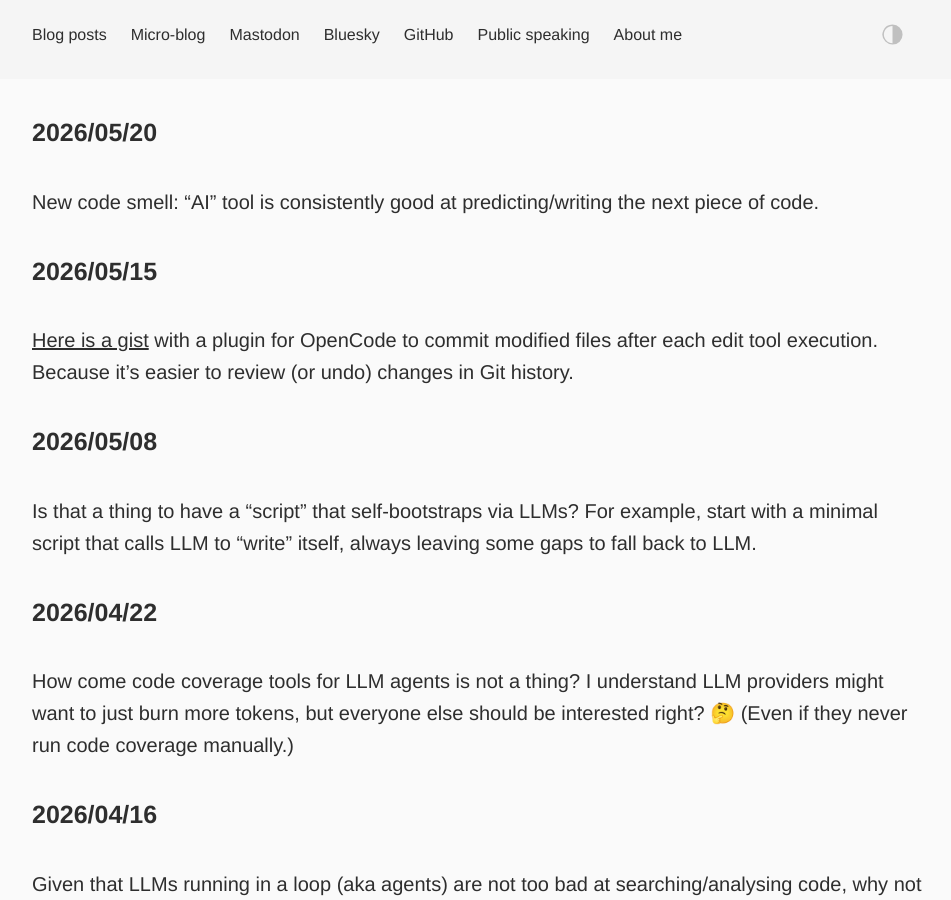
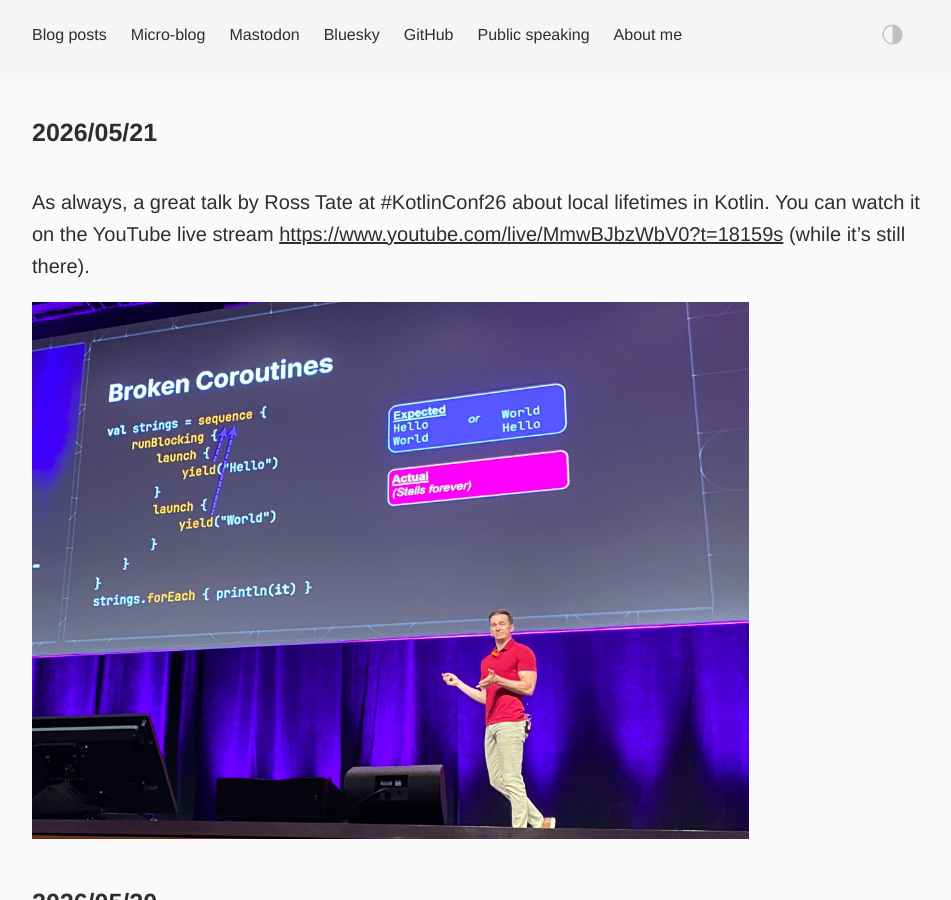
Before and after one commit to dkandalov/dkandalov.github.io, a Jekyll site: the page built from micro-blog.md, in a window 1280 px wide and 900 px high. Shown: the whole window, without its empty margins (160-1111 px from the left). Built offline with Jekyll 4.4.1, drawn with Linux system fonts in a browser that asks for light colours.

Commit message:
updated micro-blog

```diff
--- a/micro-blog.md
+++ b/micro-blog.md
@@ -2,6 +2,11 @@
 layout: post
 permalink: /micro-blog/
 ---
+
+#### 2026/05/21
+As always, a great talk by Ross Tate at #KotlinConf26 about local lifetimes in Kotlin. You can watch it on the YouTube live stream <https://www.youtube.com/live/MmwBJbzWbV0?t=18159s> (while it's still there).
+
+<img src="../assets/images/micro-blog/2026-05-21.webp" width="80%" height="80%"/>
 
 #### 2026/05/20
 New code smell: "AI" tool is consistently good at predicting/writing the next piece of code.
```
Also changed, not shown: assets/images/micro-blog/2026-05-21.webp (added).
